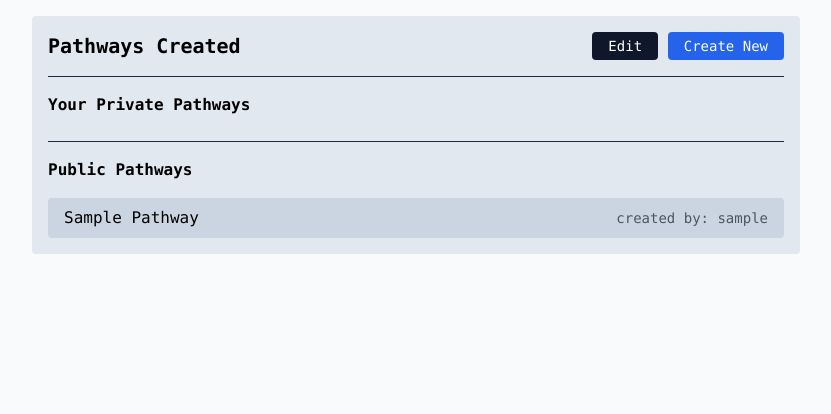
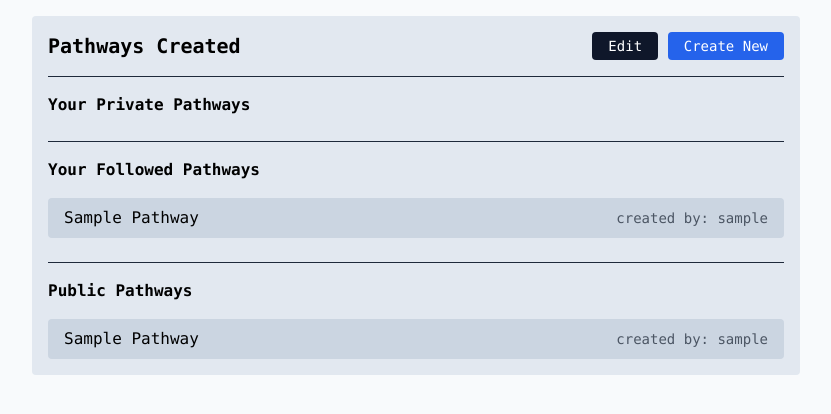
Before and after one commit to sd4483/Pathways, a Django app: page /pathways/ in a window 1280 px wide. Shown: the part 64-478 px from the top of the page, without its empty margins (224-1055 px from the left). Run offline with Django 4.2, Linux system fonts and the light colour scheme; a user stored in the database is signed in; tables that the repository leaves empty hold one stand-in row (values such as "Sample post"); style sheets or scripts are compiled from the project's sources.

Commit message:
Displaying followed pathways on view pathways

```diff
--- a/pathways/templates/pathways/view_pathway_template.html
+++ b/pathways/templates/pathways/view_pathway_template.html
@@ -53,6 +53,34 @@
                         {% endif %}
                     {% endfor %}
                 </div>
+
+                {% if followed_pathways %}
+                <div class="mb-6">
+                    <div class="font-bold text-black my-4">Your Followed Pathways</div>
+                    {% for pathway in followed_pathways %}
+                        <div class="flex items-center mb-2">
+                            <!-- For deleting pathways -->
+                            <div class="mr-4 hidden delete-button">
+                                {% if pathway.user == request.user %}
+                                    <form method="post" action="{% url 'delete_pathway' pathway.id %}">
+                                        {% csrf_token %}
+                                        <button type="submit" class="bg-red-500 hover:bg-red-600 px-2 py-2 text-sm text-white rounded">Delete</button>
+                                    </form>
+                                {% else %}
+                                    <button disabled class="bg-gray-300 px-2 py-2 text-sm rounded cursor-not-allowed delete-tooltip" title="Pathways created by other users cannot be deleted.">Delete</button>
+                                {% endif %}
+                            </div>
+                            <!-- Actual pathways list -->
+                            <div class="flex justify-between py-2 px-4 bg-slate-300 rounded text-black items-center w-full">
+                                <div>
+                                    <a class="capitalize" href="{% url 'resource_archive' pathway.id %}">{{ pathway.title }}</a>
+                                </div>
+                                <div class="text-sm text-gray-600">created by: {{ pathway.user }}</div>
+                            </div>
+                        </div>
+                    {% endfor %}
+                </div>
+                {% endif %}
 
                 <div>
                     <div class="font-bold text-black my-4">Public Pathways</div>
--- a/pathways/views.py
+++ b/pathways/views.py
@@ -9,11 +9,16 @@ from django.contrib import messages
 # Create your views here.
 
 def view_pathway_view(request):
+    followed_pathways = []
     if request.user.is_authenticated:
+        followed_pathway_ids = request.user.followedpathway_set.all().values_list('pathway', flat=True)
+        followed_pathways = Pathway.objects.filter(id__in=followed_pathway_ids)
         pathways = Pathway.objects.filter(Q(visibility='public') | Q(user=request.user))
     else:
         pathways = Pathway.objects.filter(visibility='public')
-    return render(request, 'pathways/view_pathway_template.html', {'pathways': pathways})
+
+    return render(request, 'pathways/view_pathway_template.html', {'pathways': pathways, 'followed_pathways': followed_pathways})
+
 
 def delete_pathway_view(request, pathway_id):
     pathway = get_object_or_404(Pathway, pk=pathway_id)
```
Lines whose indentation alone changed are shown as unchanged.
